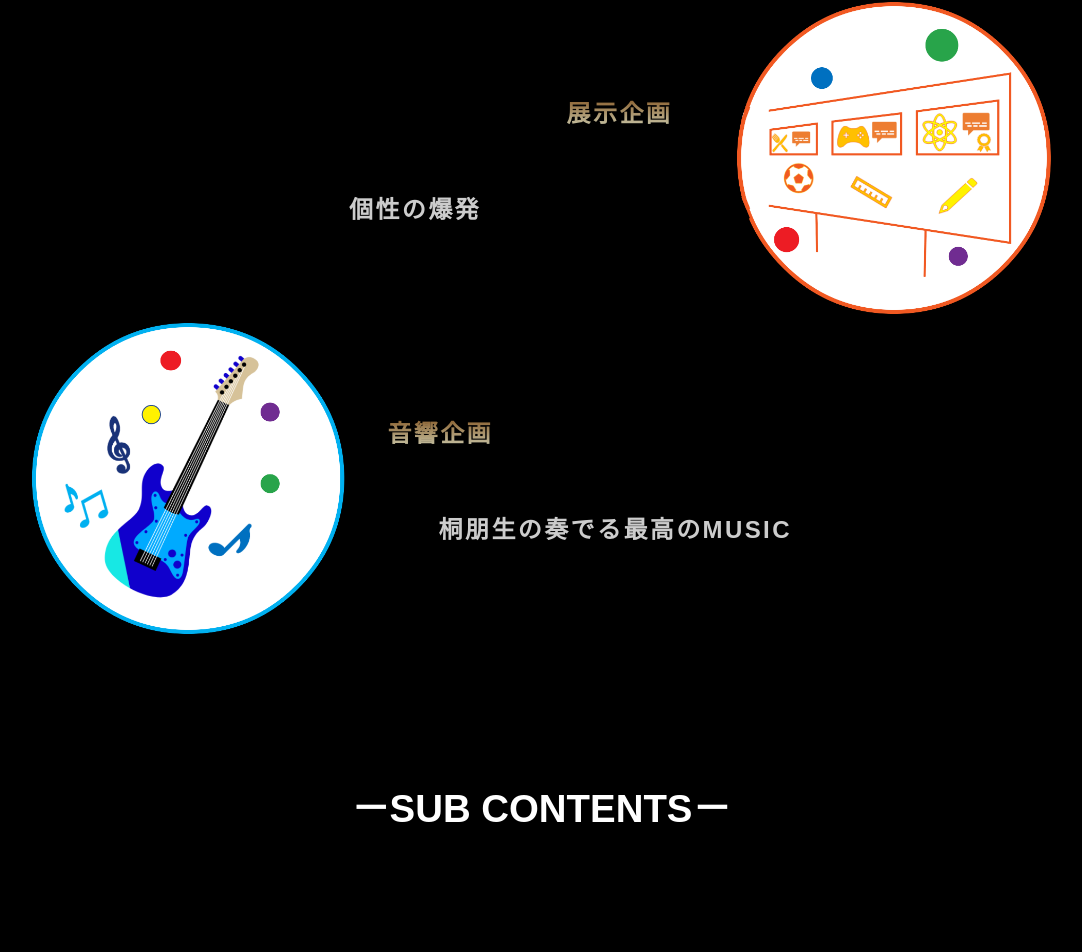
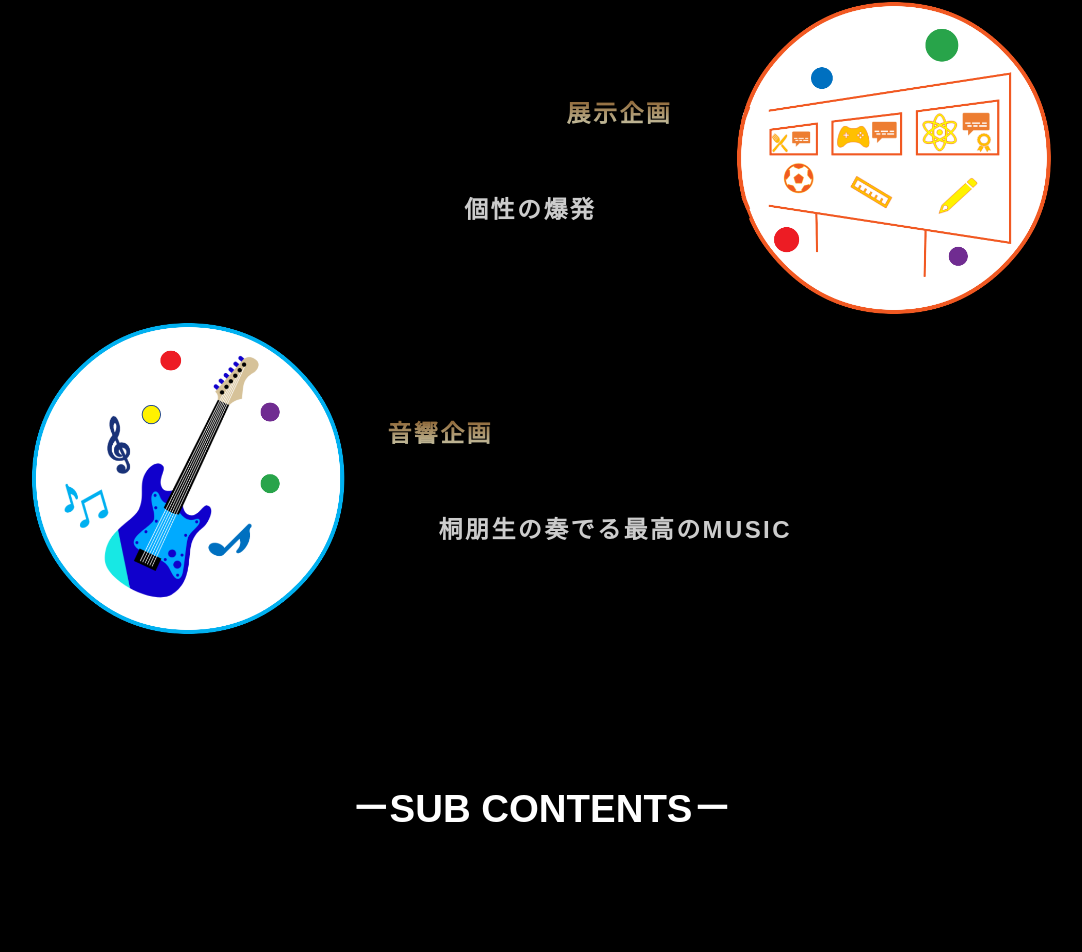
Before and after one commit to toho-festival/website-2021, a Next.js app: page / in a window 1280 px wide. Shown: the part 1906-2858 px from the top of the page, without its empty margins (99-1181 px from the left). Built offline with nearby package versions, Linux system fonts and the light colour scheme.

Commit message:
change-letter-location
文字の位置を若干変えて、使っていないcssを削除しました。

```diff
--- a/src/components/Main/index.tsx
+++ b/src/components/Main/index.tsx
@@ -15,17 +15,17 @@ const Main: FC = () =>{
         <h2>－PROJECT－</h2>
         <MainContents>
           <MainContent side='left'  right={0}  left={10} categoly="/images/newExperience.png" name="ExperienceProject" num={0} marginLeft={42} />
-          <MainContent side='right' right={10} left={0}  categoly="/images/newExhibit.png"    name="ExhibitProject"    num={1} marginLeft={35} />
+          <MainContent side='right' right={10} left={0}  categoly="/images/newExhibit.png"    name="ExhibitProject"    num={1} marginLeft={44} />
           <MainContent side='left'  right={0}  left={10} categoly="/images/newMusic.png"      name="MusicProject"      num={2} marginLeft={42} />
         </MainContents>
 
         <SubContents>
           <h2>－SUB CONTENTS－</h2>
-          <SubContent side='left'　top={10}  subSrc="/images/newGreetings.png" num={0}/>
-          <SubContent side='right' top={-5}  subSrc="/images/newSchedule.png" num={1}/>
-          <SubContent side='left'  top={-5}  subSrc="/images/newPamphlet.png" num={2}/>
-          <SubContent side='right' top={-5}  subSrc="/images/newCovid19.png" num={3}/>
-          <SubContent side='left'  top={-5}  subSrc="/images/newBlog.png" num={4}/>
+          <SubContent side='left'  top={10}  subSrc="/images/newGreetings.png" num={0}/>
+          <SubContent side='right' top={-5}  subSrc="/images/newSchedule.png"  num={1}/>
+          <SubContent side='left'  top={-5}  subSrc="/images/newPamphlet.png"  num={2}/>
+          <SubContent side='right' top={-5}  subSrc="/images/newCovid19.png"   num={3}/>
+          <SubContent side='left'  top={-5}  subSrc="/images/newBlog.png"      num={4}/>
         </SubContents>
       </Categories>
     </Layout>
@@ -55,28 +55,7 @@ const Categories = styled.div`
     margin-top: 7vw;
     text-align: center;
     font-size: 3vw;
-    // color: #704308;
-      color: white;
-  // background-image: -webkit-linear-gradient(
-  //   315deg,
-  //   #704308 0%,
-  //   #ffce08 37%,
-  //   #fefeb2 47%,
-  //   #fafad6 50%,
-  //   #fefeb2 53%,
-  //   #e1ce08 63%,
-  //   #704308 100%
-  // );
-  // background-image: linear-gradient(
-  //   135deg,
-  //   #704308 0%,
-  //   #ffce08 37%,
-  //   #fefeb2 47%,
-  //   #fafad6 50%,
-  //   #fefeb2 53%,
-  //   #e1ce08 63%,
-  //   #704308 100%
-  // );
+    color: white;
   }
 `;
 
```
